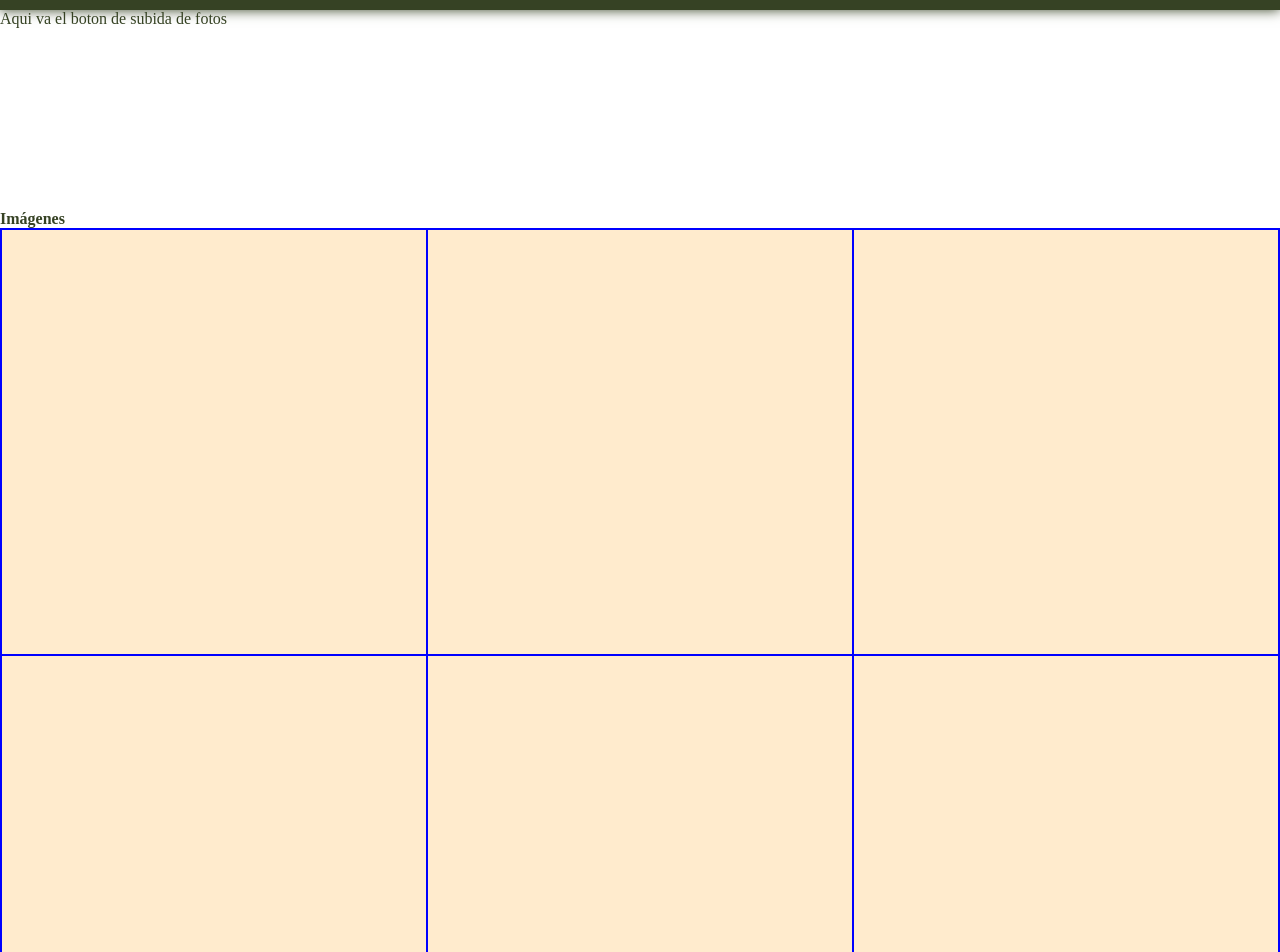
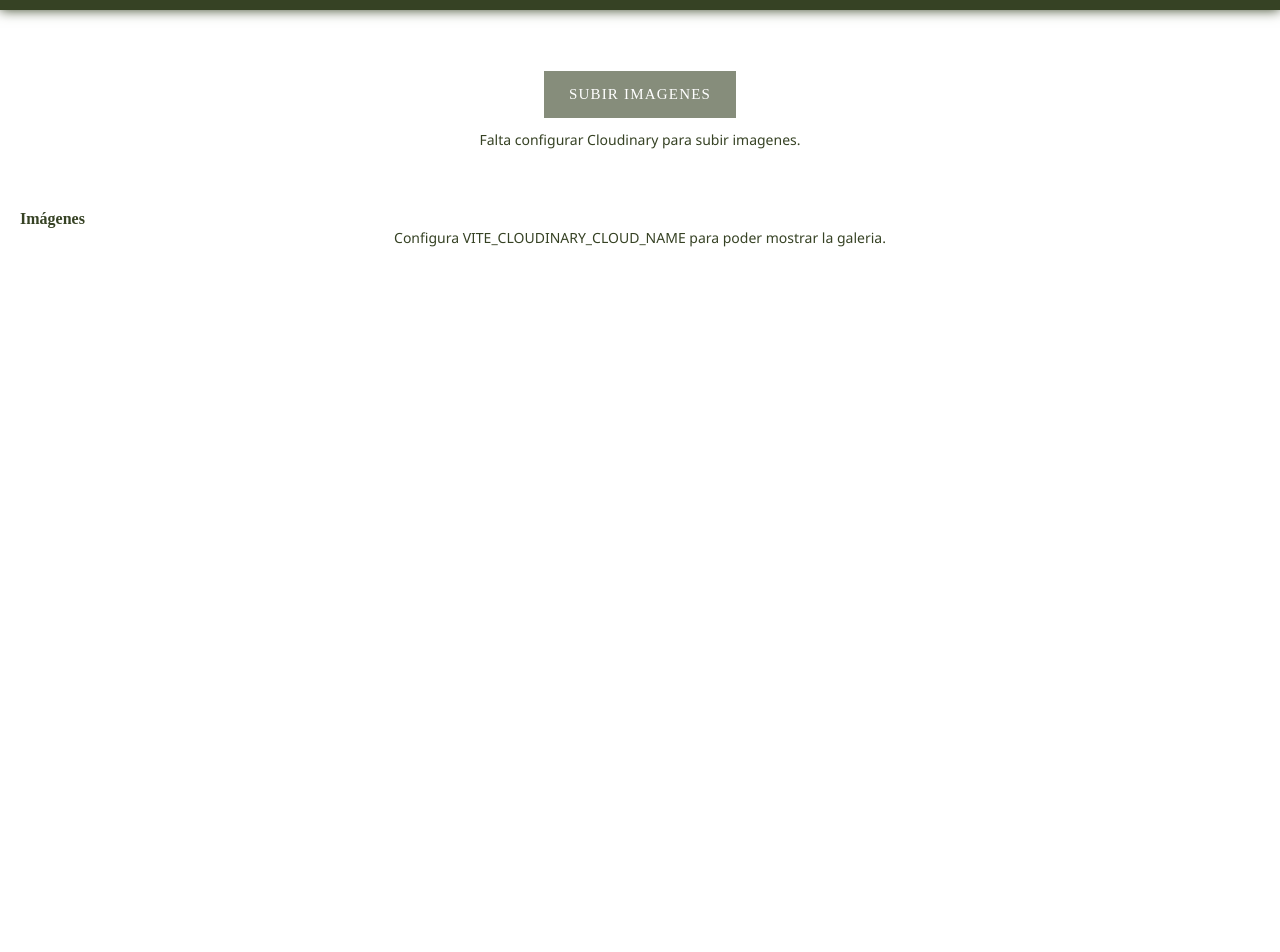
Before and after one commit to DavidMachio/wedding, a React (Vite) app: page /fotos in a window 1280 px wide. Shown: the part 60-1012 px from the top of the page. After the commit the page ends 800 px from the top, so only its background shows below. Built offline with nearby package versions, Linux system fonts and the light colour scheme; a web font is replaced by a local one.

Commit message:
feat cloudinary

```diff
--- a/src/pages/Fotos/Fotos.css
+++ b/src/pages/Fotos/Fotos.css
@@ -1,19 +1,86 @@
-.article-subida{
-    background-color: var(--secondary);
-    height: 200px;
+.fotos-main {
+  padding-bottom: 32px;
+}
+
+.article-subida {
+  background-color: var(--secondary);
+  min-height: 200px;
+  display: flex;
+  flex-direction: column;
+  justify-content: center;
+  align-items: center;
+  gap: 12px;
+  padding: 24px 20px;
+}
+
+.subida-boton {
+  border: 1px solid var(--primary);
+  background-color: var(--primary);
+  color: var(--secondary);
+  padding: 14px 24px;
+  font-family: var(--font-primary);
+  font-size: 15px;
+  letter-spacing: 0.08em;
+  text-transform: uppercase;
+  cursor: pointer;
+  transition:
+    transform 0.2s ease,
+    opacity 0.2s ease,
+    background-color 0.2s ease,
+    color 0.2s ease;
+}
+
+.subida-boton:hover:not(:disabled) {
+  transform: translateY(-1px);
+  opacity: 0.9;
+}
+
+.subida-boton:disabled {
+  opacity: 0.6;
+  cursor: not-allowed;
+}
+
+.subida-input {
+  display: none;
+}
+
+.subida-mensaje,
+.galeria-feedback {
+  font-size: 14px;
+  text-align: center;
+}
+
+.article-fotos {
+  padding: 0 20px;
 }
 
 .container-fotos {
-    background-color: blue;
-    padding: 2px;
-
-    display: grid;
-    grid-template-columns: repeat(3, 1fr); /* 3 columnas */
-    gap: 2px;
+  padding: 2px;
+  display: grid;
+  grid-template-columns: repeat(3, 1fr);
+  gap: 2px;
 }
 
-.container-fotos div {
-    background-color: blanchedalmond;
+.foto-card {
+  background-color: var(--tertiary);
+  width: 100%;
+  aspect-ratio: 1 / 1;
+  overflow: hidden;
+}
+
+.foto-card img {
+  width: 100%;
+  height: 100%;
+  object-fit: cover;
+  display: block;
+}
+
+@media (max-width: 600px) {
+  .subida-boton {
     width: 100%;
-    aspect-ratio: 1 / 1; /* 🔥 hace que sean cuadrados */
+  }
+
+  .container-fotos {
+    grid-template-columns: repeat(2, 1fr);
+  }
 }
--- a/src/pages/Fotos/Fotos.jsx
+++ b/src/pages/Fotos/Fotos.jsx
@@ -1,34 +1,198 @@
-import "./Fotos.css"
+import { useEffect, useRef, useState } from "react";
+import "./Fotos.css";
+
+const CLOUD_NAME = import.meta.env.VITE_CLOUDINARY_CLOUD_NAME?.trim();
+const UPLOAD_PRESET = import.meta.env.VITE_CLOUDINARY_UPLOAD_PRESET?.trim();
+const GALLERY_TAG =
+  import.meta.env.VITE_CLOUDINARY_GALLERY_TAG?.trim() || "wedding-gallery";
+const FOLDER = import.meta.env.VITE_CLOUDINARY_FOLDER?.trim();
+
+const buildDeliveryUrl = (resource, transformations) => {
+  if (!CLOUD_NAME || !resource?.public_id || !resource?.format) {
+    return resource?.secure_url || "";
+  }
+
+  return `https://res.cloudinary.com/${CLOUD_NAME}/image/upload/${transformations}/${resource.public_id}.${resource.format}`;
+};
+
+const normalizeImage = (resource) => ({
+  id: resource.asset_id || resource.public_id,
+  alt: resource.original_filename || "Foto de la boda",
+  createdAt: resource.created_at || "",
+  fullUrl: buildDeliveryUrl(resource, "f_auto,q_auto,w_1600"),
+  thumbUrl: buildDeliveryUrl(resource, "f_auto,q_auto,c_fill,g_auto,w_700,h_700"),
+});
 
 const Fotos = () => {
-    return(
-        <div>
+  const inputRef = useRef(null);
+  const [images, setImages] = useState([]);
+  const [galleryLoading, setGalleryLoading] = useState(true);
+  const [uploading, setUploading] = useState(false);
+  const [galleryError, setGalleryError] = useState("");
+  const [uploadError, setUploadError] = useState("");
+
+  const isConfigured = Boolean(CLOUD_NAME && UPLOAD_PRESET);
+
+  const mergeImages = (nextImages) => {
+    setImages((currentImages) => {
+      const merged = [...nextImages, ...currentImages];
+      const uniqueImages = merged.filter(
+        (image, index, array) =>
+          index === array.findIndex((candidate) => candidate.id === image.id),
+      );
+
+      return uniqueImages.sort(
+        (a, b) => new Date(b.createdAt || 0) - new Date(a.createdAt || 0),
+      );
+    });
+  };
+
+  const loadGallery = async () => {
+    if (!CLOUD_NAME) {
+      setGalleryLoading(false);
+      setGalleryError(
+        "Configura VITE_CLOUDINARY_CLOUD_NAME para poder mostrar la galeria.",
+      );
+      return;
+    }
+
+    try {
+      setGalleryLoading(true);
+      setGalleryError("");
+
+      const response = await fetch(
+        `https://res.cloudinary.com/${CLOUD_NAME}/image/list/${encodeURIComponent(GALLERY_TAG)}.json?${Date.now()}`,
+      );
+
+      if (!response.ok) {
+        throw new Error("No se ha podido cargar la galeria");
+      }
+
+      const data = await response.json();
+      const parsedImages = (data.resources || [])
+        .slice()
+        .sort((a, b) => new Date(b.created_at) - new Date(a.created_at))
+        .map(normalizeImage);
+
+      setImages(parsedImages);
+    } catch (error) {
+      setGalleryError(
+        "No he podido leer las imagenes desde Cloudinary. Revisa que la etiqueta exista y que el listado JSON este habilitado en tu cuenta.",
+      );
+    } finally {
+      setGalleryLoading(false);
+    }
+  };
+
+  useEffect(() => {
+    loadGallery();
+  }, []);
+
+  const openPicker = () => {
+    if (!isConfigured) {
+      return;
+    }
+
+    inputRef.current?.click();
+  };
+
+  const uploadFiles = async (event) => {
+    const files = Array.from(event.target.files || []);
+
+    if (!files.length || !isConfigured) {
+      return;
+    }
+
+    try {
+      setUploading(true);
+      setUploadError("");
+
+      const uploadedImages = await Promise.all(
+        files.map(async (file) => {
+          const formData = new FormData();
+          formData.append("file", file);
+          formData.append("upload_preset", UPLOAD_PRESET);
+          formData.append("tags", GALLERY_TAG);
+
+          if (FOLDER) {
+            formData.append("folder", FOLDER);
+          }
+
+          const response = await fetch(
+            `https://api.cloudinary.com/v1_1/${CLOUD_NAME}/image/upload`,
+            {
+              method: "POST",
+              body: formData,
+            },
+          );
+
+          if (!response.ok) {
+            throw new Error("Upload failed");
+          }
+
+          const data = await response.json();
+          return normalizeImage(data);
+        }),
+      );
+
+      mergeImages(uploadedImages);
+      await loadGallery();
+    } catch (error) {
+      setUploadError(
+        "No he podido subir las imagenes. Comprueba el upload preset de Cloudinary y que permita subidas no firmadas.",
+      );
+    } finally {
+      event.target.value = "";
+      setUploading(false);
+    }
+  };
+
+  return (
+    <div className="fotos-main">
       <section className="article-subida">
-Aqui va el boton de subida de fotos
+        <button
+          className="subida-boton"
+          type="button"
+          onClick={openPicker}
+          disabled={!isConfigured || uploading}
+        >
+          {uploading ? "Subiendo imagenes..." : "Subir imagenes"}
+        </button>
+        <input
+          ref={inputRef}
+          className="subida-input"
+          type="file"
+          accept="image/*"
+          multiple
+          onChange={uploadFiles}
+        />
+        {uploadError ? <p className="subida-mensaje">{uploadError}</p> : null}
+        {!isConfigured ? (
+          <p className="subida-mensaje">
+            Falta configurar Cloudinary para subir imagenes.
+          </p>
+        ) : null}
       </section>
+
       <section className="article-fotos">
         <h4>Imágenes</h4>
+        {galleryError ? <p className="galeria-feedback">{galleryError}</p> : null}
+        {galleryLoading ? (
+          <p className="galeria-feedback">Cargando imagenes...</p>
+        ) : null}
+        {!galleryLoading && !galleryError && images.length === 0 ? (
+          <p className="galeria-feedback">Aun no hay imagenes.</p>
+        ) : null}
         <article className="container-fotos">
-                        <div></div>
-                        <div></div>
-                        <div></div>
-                        <div></div>
-                        <div></div>
-                        <div></div>
-                        <div></div>
-                        <div></div>
-                        <div></div>
-                        <div></div>
-                        <div></div>
-                        <div></div>
-                        <div></div>
-                        <div></div>
-                        <div></div>
+          {images.map((image) => (
+            <div key={image.id} className="foto-card">
+              <img src={image.thumbUrl} alt={image.alt} loading="lazy" />
+            </div>
+          ))}
         </article>
-                    <p>Gracias</p>
       </section>
     </div>
-    )
-}
+  );
+};
 
-export default Fotos
+export default Fotos;
```
Lines whose indentation alone changed are shown as unchanged.
